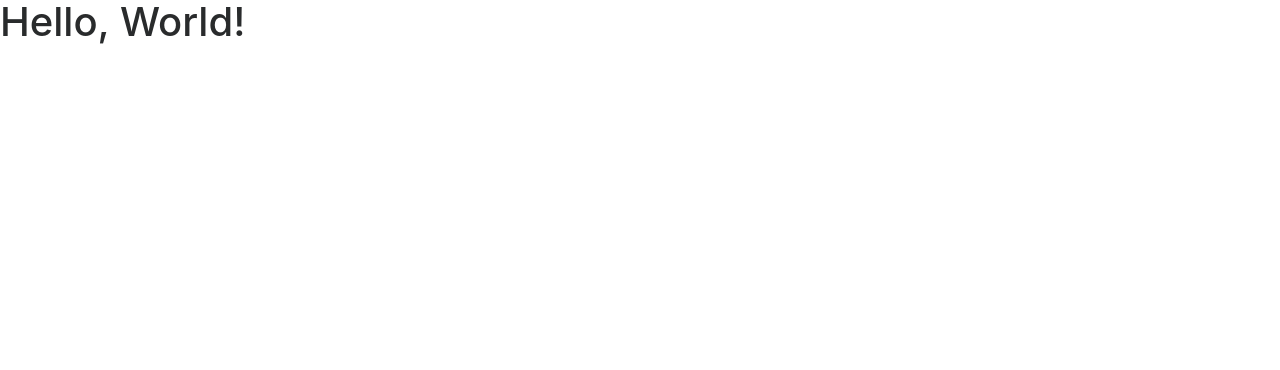
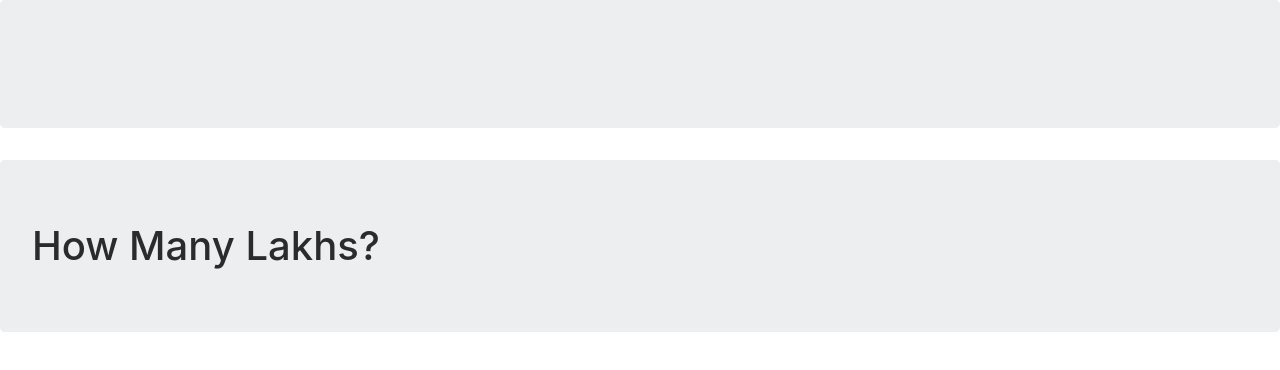
Before and after one commit to shelleydogra/hml, a plain HTML site: page index.html in a window 1280 px wide. Drawn offline with nearby package versions, Linux system fonts and the light colour scheme.

Commit message:
added bootstrap cdn for css

```diff
--- a/index.html
+++ b/index.html
@@ -13,7 +13,8 @@
 	</head>
 
 	<body>
-		<h1>Hello, World!</h1>
+		<div class="jumbotron"></div>
+		<h1 class="jumbotron">How Many Lakhs?</h1>
 
 
 	</body>
```
